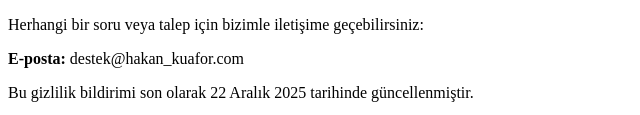
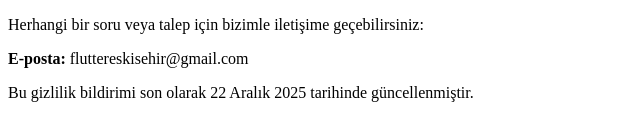
Before and after one commit to RakiciOguz/hakan-yavas-privacy-policy, a plain HTML site: page index.html in a window 1280 px wide. Shown: the part 1782-1897 px from the top of the page, 0-640 px from the left. Drawn offline with Linux system fonts and the light colour scheme.

Commit message:
Update index.html

```diff
--- a/index.html
+++ b/index.html
@@ -135,7 +135,7 @@ Bu gizlilik bildirimi zaman zaman güncellenebilir. Güncellemeler bu sayfada ya
 Herhangi bir soru veya talep için bizimle iletişime geçebilirsiniz:
 </p>
 
-<p><strong>E-posta:</strong> destek@hakan_kuafor.com</p>
+<p><strong>E-posta:</strong> fluttereskisehir@gmail.com</p>
 
 <p>
 Bu gizlilik bildirimi son olarak 22 Aralık 2025 tarihinde güncellenmiştir.
```
